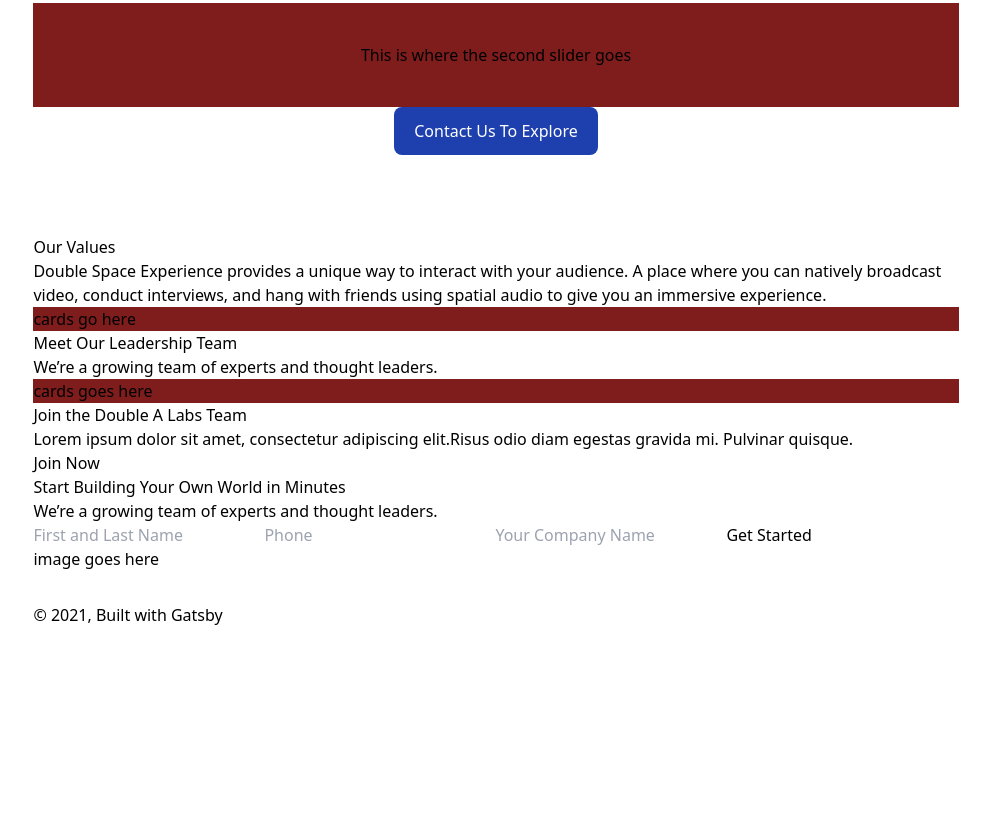
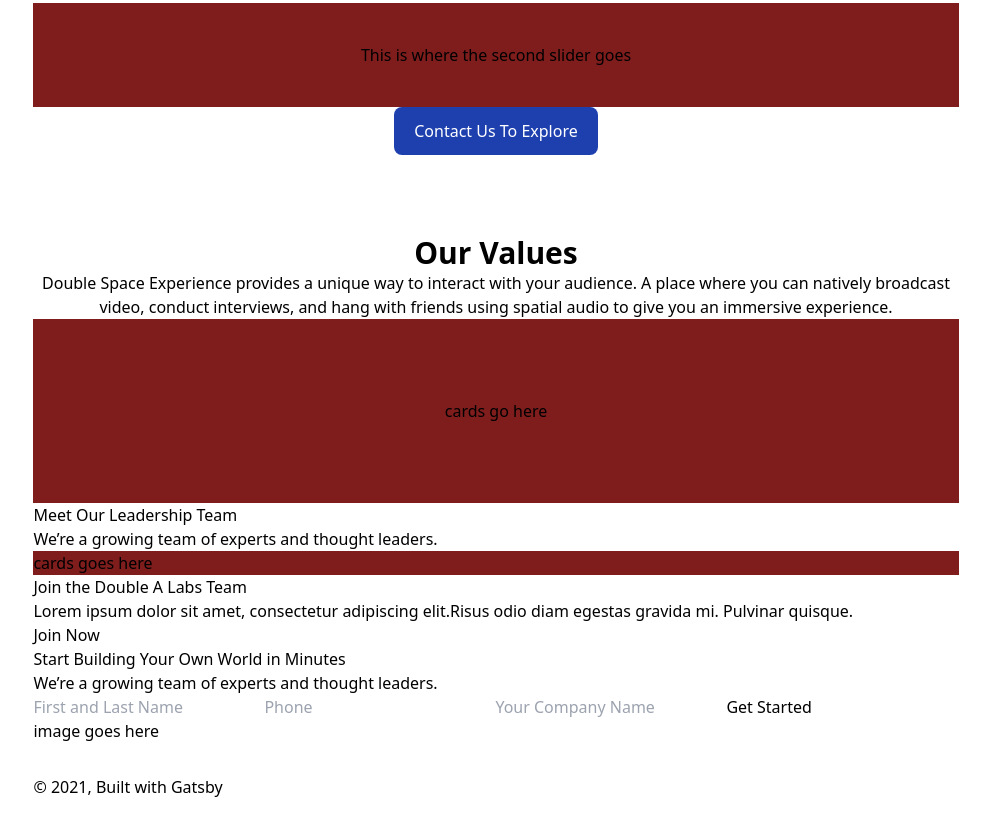
Before and after one commit to acostahf/Double-A-Labs, a Gatsby site: page / in a window 1280 px wide. Shown: the part 2003-2825 px from the top of the page, without its empty margins (144-1134 px from the left). Before the commit the page ends 2653 px from the top, so only its background shows below. Built offline with nearby package versions, Linux system fonts and the light colour scheme; Gatsby itself is replaced by a stand-in of ours.

Commit message:
founation in place. needs cards component where the red box is

```diff
--- a/src/components/sectionFive.js
+++ b/src/components/sectionFive.js
@@ -3,8 +3,8 @@
 const SectionFive = () => {
   return (
     <div>
-      <div>
-        <h1>Our Values</h1>
+      <div className="text-center">
+        <h1 className="text-3xl font-black">Our Values</h1>
         <p>
           Double Space Experience provides a unique way to interact with your
           audience. A place where you can natively broadcast video, conduct
@@ -12,7 +12,7 @@
           immersive experience.
         </p>
       </div>
-      <div className="bg-red-900">cards go here</div>
+      <div className="bg-red-900 p-20 text-center">cards go here</div>
     </div>
   )
 }
```
